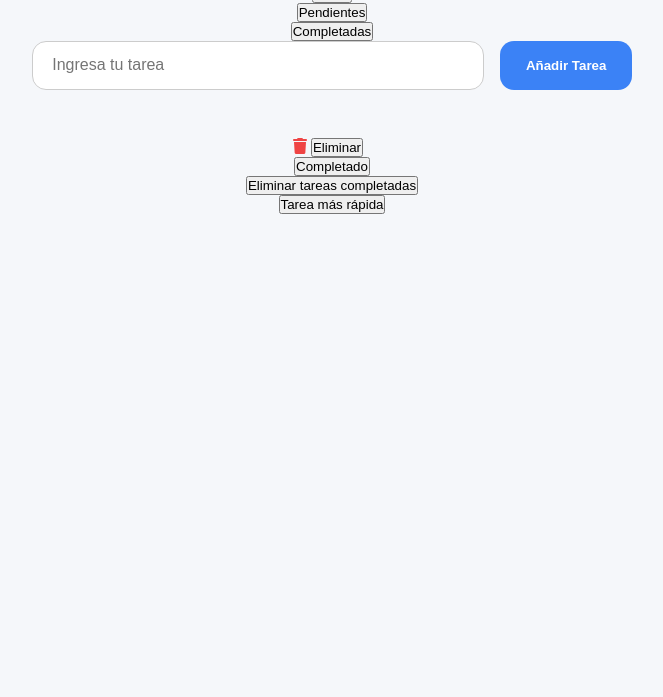
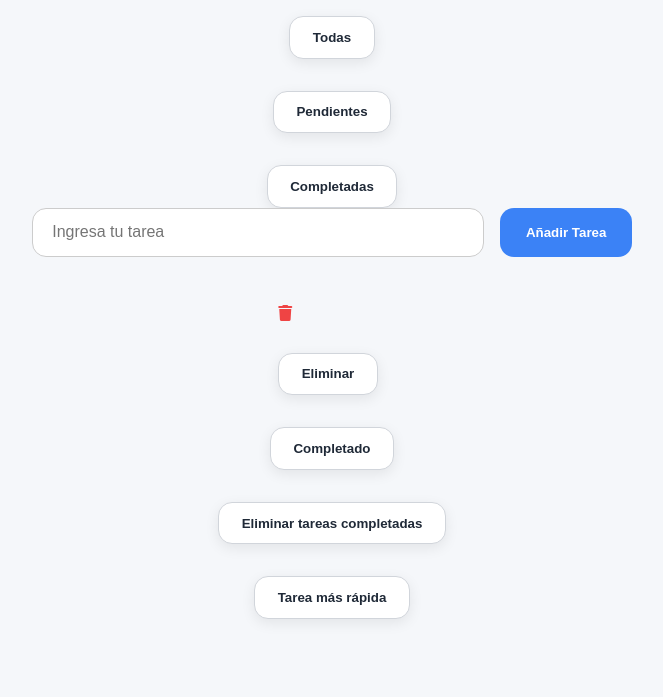
Before and after one commit to Eldubo/TP-TODO-List-parte-1--Dubin-Sarobe-Nieto, a plain HTML site: page index.html in a window 1280 px wide. Shown: the part 103-800 px from the top of the page, without its empty margins (308-971 px from the left). Drawn offline with Linux system fonts and the light colour scheme.

Commit message:
23/04 9:05

```diff
--- a/css/styles.css
+++ b/css/styles.css
@@ -129,7 +129,7 @@ body {
     justify-content: center;
 }
 
-.acciones button {
+.acciones  {
     background-color: var(--white);
     color: var(--text);
     border: 1px solid #d1d5db;
@@ -141,7 +141,7 @@ body {
     transition: background-color var(--transition), color var(--transition);
 }
 
-.acciones button:hover {
+.acciones:hover {
     background-color: var(--danger);
     color: var(--white);
 }
--- a/index.html
+++ b/index.html
@@ -10,9 +10,9 @@
 </head>
 <body>
     <h1>📝 Lista de Tareas</h1>
-    <button onclick="mostrarTareas('todas')">Todas</button>
-    <button onclick="mostrarTareas('pendientes')">Pendientes</button>
-    <button onclick="mostrarTareas('completadas')">Completadas</button>
+    <button class="acciones" onclick="mostrarTareas('todas')">Todas</button>
+    <button class="acciones" onclick="mostrarTareas('pendientes')">Pendientes</button>
+    <button class="acciones" onclick="mostrarTareas('completadas')">Completadas</button>
     <div id="divIngreso">
         <input type="text" placeholder="Ingresa tu tarea" id="ingresoUsuario">
         <button id="botonIngreso" onclick="aniadirTarea()">Añadir Tarea</button>
@@ -24,12 +24,12 @@
         </ul>
     </div>
     <i class="fa-sharp fa-solid fa-trash">
-        <button id="eliminarTareas" onclick="eliminarTareas()">Eliminar</button>
+        <button class="acciones" id="eliminarTareas" onclick="eliminarTareas()">Eliminar</button>
     </i>
-    <button  onclick="marcarComoCompletadas()">Completado</button>
-    <button  onclick="eliminarTareasCompletadas()">Eliminar tareas completadas</button>
+    <button class="acciones" onclick="marcarComoCompletadas()">Completado</button>
+    <button class="acciones" onclick="eliminarTareasCompletadas()">Eliminar tareas completadas</button>
 
-    <button onclick="tareaMasRapida()">Tarea más rápida</button>
+    <button class="acciones" onclick="tareaMasRapida()">Tarea más rápida</button>
 
     <script src="js/script.js"></script>
 </body>
```
